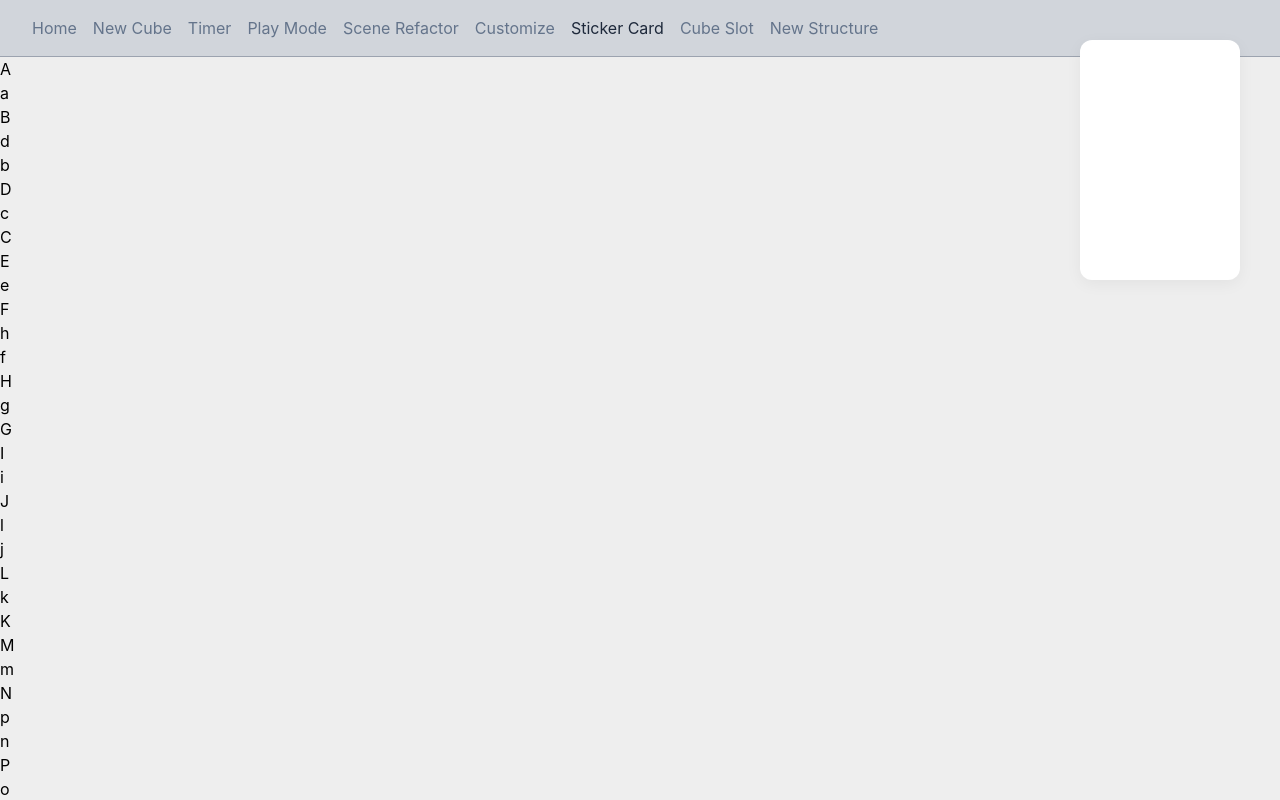
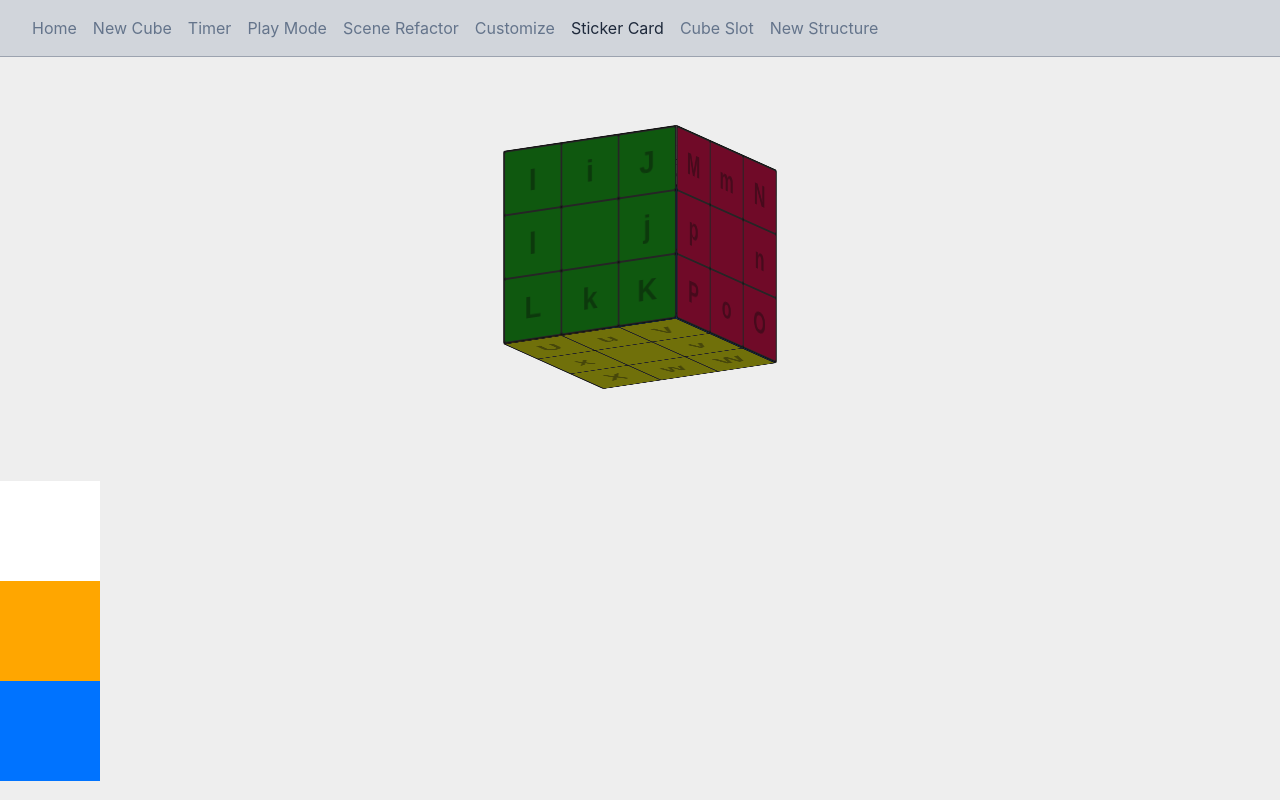
Before and after one commit to McHeisenburglar/rubiks-cube-3d-vite, a React (Vite) app: page /rubiks-cube-3d-vite/sticker-cards in a window 1280 px wide. Shown: the top 800 px of the page. Built offline with nearby package versions, Linux system fonts and the light colour scheme.

Commit message:
Add basic sticker color thing.

```diff
--- a/src/App.tsx
+++ b/src/App.tsx
@@ -10,6 +10,7 @@ import './scss/dev.scss'
 import './scss/buttons.scss'
 import './scss/customize.scss'
 import './scss/play.scss'
+import './scss/sticker-card.scss'
 
 import RubiksCube from './components/RubiksCube'
 import CubeRefactor from './components/RubiksCube2'
--- a/src/components/sticker-cards/Main.tsx
+++ b/src/components/sticker-cards/Main.tsx
@@ -1,21 +1,29 @@
 import React, { useMemo } from 'react'
 import { CubeWithPos } from '../../ts/CubeClass3'
-import Cube from '../scene-refactor/components/Cube'
+import { CubeView } from '../cube-slots/CubeView'
 
 interface IProps {}
 
 const StickerCard: React.FC<IProps> = () => {
 	const cube = useMemo(() => new CubeWithPos(), [])
 
-	const sticker = cube.getRandomStickerInFilter(() => true)
+	const sticker = cube.getRandomStickerInFilter((s) => s.type === 'corner')
 
 	return (
 		<>
-			<Cube cube={cube} />
+			<CubeView cube={cube} debug />
 			<div className={` sticker-card ${sticker.type} `}>
-				<div className={`main-face ${sticker.side}`}></div>
+				<div
+					className={`sticker-card-face main-face`}
+					data-sticker-color={sticker.side}
+				></div>
 				{sticker.neighbors.map((s) => {
-					return <div className={`neighbor-face ${s.side}`}></div>
+					return (
+						<div
+							className={`sticker-card-face neighbor-face`}
+							data-sticker-color={s.side}
+						></div>
+					)
 				})}
 			</div>
 		</>
--- a/src/scss/cube-block.scss
+++ b/src/scss/cube-block.scss
@@ -4,7 +4,7 @@
 	align-items: center;
 }
 
-.sticker-card {
+.sticker-card-2 {
 	width: 160px;
 	height: 240px;
 	border-radius: 12px;
--- a/src/scss/sticker-card.scss
+++ b/src/scss/sticker-card.scss
@@ -0,0 +1,22 @@
+.sticker-card-face {
+	width: 100px;
+	height: 100px;
+	&[data-sticker-color='front'] {
+		background: var(--cube-color-front);
+	}
+	&[data-sticker-color='left'] {
+		background: var(--cube-color-left);
+	}
+	&[data-sticker-color='right'] {
+		background: var(--cube-color-right);
+	}
+	&[data-sticker-color='top'] {
+		background: var(--cube-color-top);
+	}
+	&[data-sticker-color='bottom'] {
+		background: var(--cube-color-bottom);
+	}
+	&[data-sticker-color='back'] {
+		background: var(--cube-color-back);
+	}
+}
```
